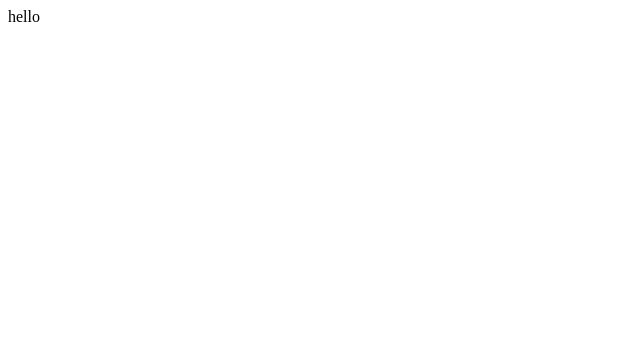
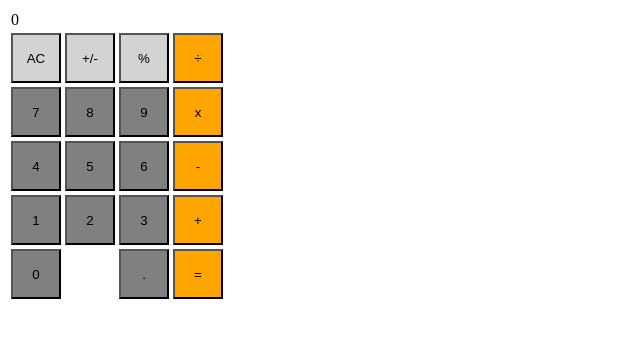
Before and after one commit to GameWhiz37/myapps, a plain HTML site: page index.html in a window 1280 px wide. Shown: the whole page, without its empty margins (0-640 px from the left). Drawn offline with Linux system fonts and the light colour scheme.

Commit message:
calculator work in progress

```diff
--- /dev/null
+++ b/calculator.css
@@ -0,0 +1,16 @@
+button {
+    background-color: gray;
+    width: 50px;
+    height: 50px;
+}
+
+.operator {
+    background-color: orange;
+}
+
+.topRow {
+    background-color:lightgray;
+}
+#displayText {
+    color: black;
+}
--- /dev/null
+++ b/calculator.js
@@ -0,0 +1,33 @@
+console.log("Hello");
+
+let workingNumber = "";
+let numberStored;
+let operationPressed;
+
+function buttonPressed(theButton){
+    console.log(theButton);
+
+    workingNumber = workingNumber + theButton;
+
+    setDisplayNumber(workingNumber);
+}
+
+function setDisplayNumber(theNumber){
+    document.getElementById("displayText").textContent=theNumber;
+}
+
+function clearButtonPressed(){
+    console.log("AC");
+    setDisplayNumber("0");
+    workingNumber = "";
+}
+
+function plusButtonPressed(){
+    console.log("+");
+    numberStored = workingNumber;
+    workingNumber = "";
+}
+
+function equalButtonPressed(){
+    console.log("=")
+}
--- a/index.html
+++ b/index.html
@@ -1,5 +1,42 @@
 <html>
+  <head>
+    <link rel="stylesheet" href="calculator.css">
+    <script type="text/javascript" src="calculator.js"></script>
+  </head>
   <body>
-    hello
+    <table>
+      <tr>
+        <td colspan="4"><span id="displayText">0</span></td>
+      </tr>
+      <tr>
+        <td><button class="topRow" type="button" onclick="clearButtonPressed()">AC</button></td>
+        <td><button class="topRow" type="button">+/-</button></td>
+        <td><button class="topRow" type="button">%</button></td>
+        <td><button class="operator" type="button">÷</button></td>
+      </tr>
+      <tr>
+        <td><button type="button" onclick="buttonPressed('7')">7</button></td>
+        <td><button type="button" onclick="buttonPressed('8')">8</button></td>
+        <td><button type="button" onclick="buttonPressed('9')">9</button></td>
+        <td><button class="operator" type="button">x</button></td>
+      </tr>
+      <tr>
+        <td><button type="button" onclick="buttonPressed('4')">4</button></td>
+        <td><button type="button" onclick="buttonPressed('5')">5</button></td>
+        <td><button type="button" onclick="buttonPressed('6')">6</button></td>
+        <td><button class="operator" type="button">-</button></td>
+      </tr>
+      <tr>
+        <td><button type="button" onclick="buttonPressed('1')">1</button></td>
+        <td><button type="button" onclick="buttonPressed('2')">2</button></td>
+        <td><button type="button" onclick="buttonPressed('3')">3</button></td>
+        <td><button class="operator" type="button" onclick="plusButtonPressed()">+</button></td>
+        <tr>
+          <td colspan="2"><button type="button" onclick="buttonPressed('0')">0</button></td>
+          <td><button type="button">.</button></td>
+          <td><button class="operator" type="button" onclick = "equalButtonPressed()">=</button></td>
+        </tr>
+      </tr>
+    </table>
    </body>
 </html>
```
